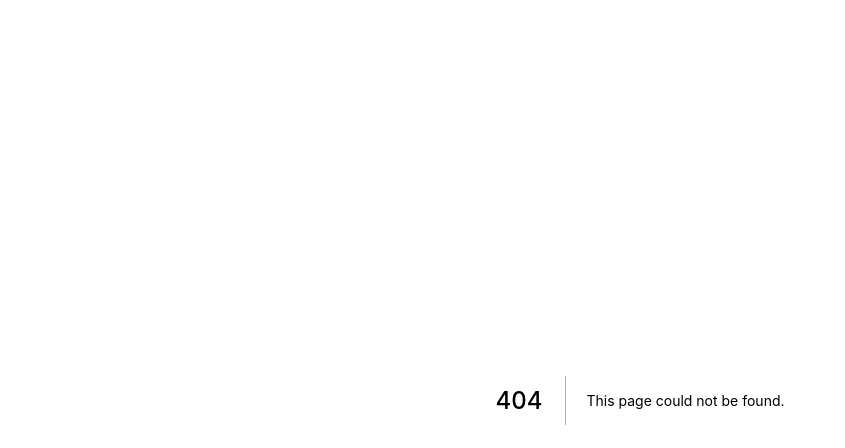
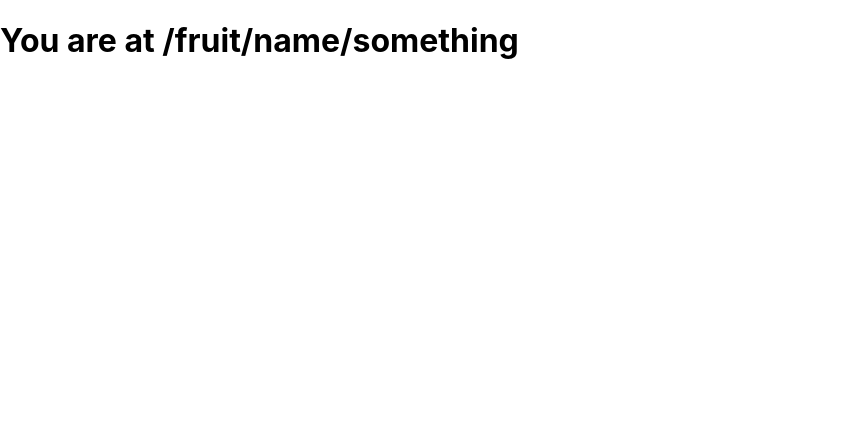
Before and after one commit to chwasiq0569/nextJS, a Next.js app: page /fruit/1/1 in a window 1280 px wide. Before the commit this address had no page. Shown: the top 448 px of the page, without its empty margins (0-845 px from the left). Built offline with nearby package versions, Linux system fonts and the light colour scheme.

Commit message:
Dynamic Routing

```diff
--- /dev/null
+++ b/pages/fruit/[name]/[subname].tsx
@@ -0,0 +1,5 @@
+export default () => {
+    return(
+        <h1>You are at /fruit/name/something</h1>
+    )
+}
--- /dev/null
+++ b/pages/fruit/[name]/index.tsx
@@ -0,0 +1,5 @@
+export default () => {
+    return(
+        <h1>You are at /fruit/something</h1>
+    )
+}
```
